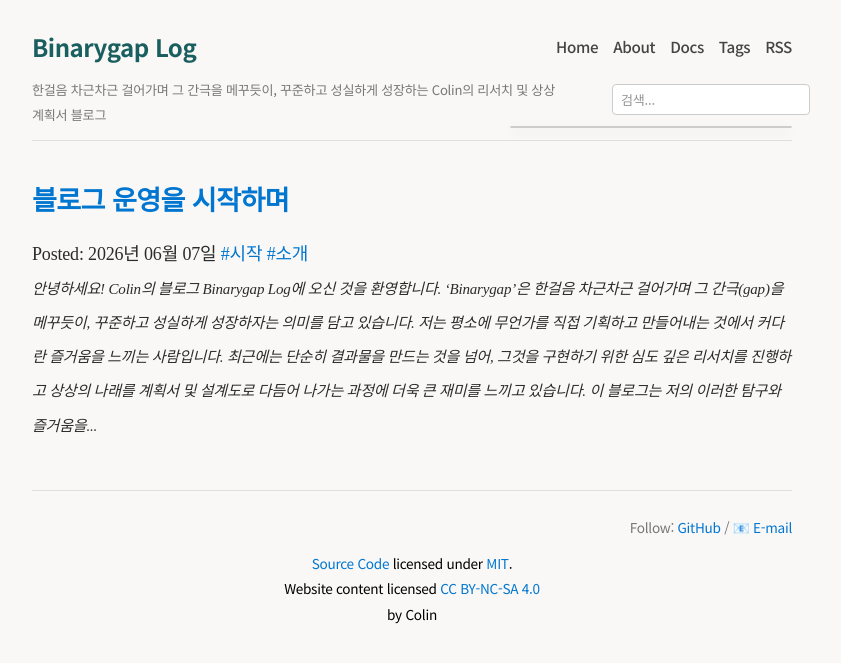
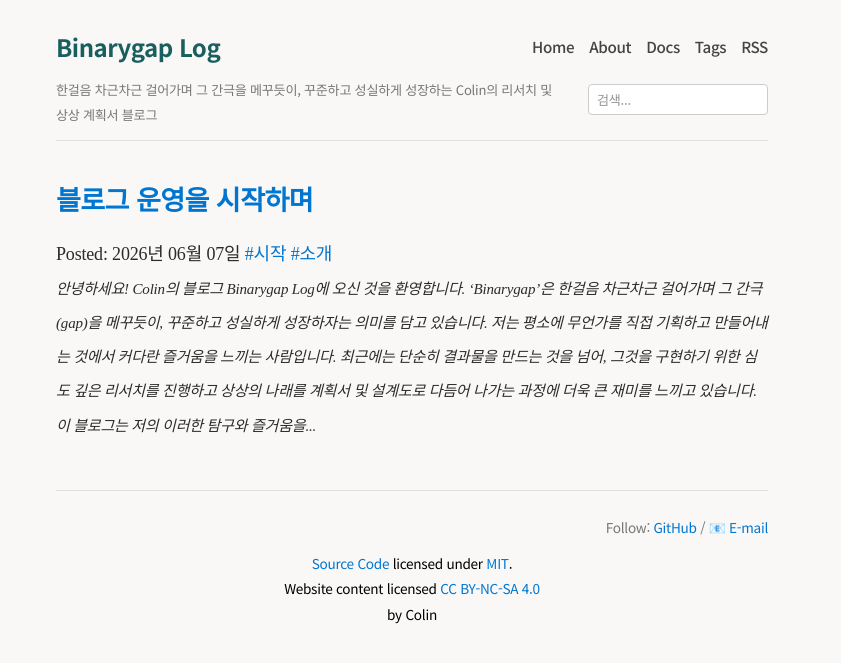
Before and after one commit to Sunggu/sunggu.github.com, a Jekyll site: the page built from index.html, in a window 1280 px wide. Shown: the top 663 px of the page, without its empty margins (228-1069 px from the left). Built offline with Jekyll 4.4.1, drawn with Linux system fonts in a browser that asks for light colours; the list of posts is cut into pages by our own code; comment, search, counter and statistics services are not loaded.

Commit message:
Fix extra line bug under search input and add webkit flex prefix support for iPad mini 1st gen

```diff
--- a/assets/main.css
+++ b/assets/main.css
@@ -9,6 +9,15 @@ body {
     margin: 0 auto;
     padding: 1.5rem 1.5rem;
     letter-spacing: -0.01em;
+
+    /* 구형 기기 호환성 상자 모델 */
+    -webkit-box-sizing: border-box;
+    box-sizing: border-box;
+}
+
+*, *:before, *:after {
+    -webkit-box-sizing: border-box;
+    box-sizing: border-box;
 }
 
 /* 제목 및 UI 요소에는 깔끔한 고딕체 적용 */
@@ -25,7 +34,7 @@ button,
     letter-spacing: -0.02em;
 }
 
-/* 사이트 헤더 컴팩트 레이아웃 */
+/* 사이트 헤더 컴팩트 레이아웃 (iPad mini 1세대 iOS 9 Safari 대응 Flexbox 접두사) */
 .site-header {
     margin-bottom: 2rem;
     padding-bottom: 0.8rem;
@@ -33,10 +42,21 @@ button,
 }
 
 .header-main {
+    display: -webkit-box;
+    display: -webkit-flex;
+    display: -ms-flexbox;
     display: flex;
+    -webkit-box-pack: justify;
+    -webkit-justify-content: space-between;
+    -ms-flex-pack: justify;
     justify-content: space-between;
+    -webkit-box-align: center;
+    -webkit-align-items: center;
+    -ms-flex-align: center;
     align-items: center;
-    flex-wrap: wrap; /* 모바일 뷰어 대응 */
+    -webkit-flex-wrap: wrap;
+    -ms-flex-wrap: wrap;
+    flex-wrap: wrap; /* 모바일 및 태블릿 대응 */
     gap: 10px;
 }
 
@@ -57,6 +77,9 @@ button,
 }
 
 #navigation {
+    display: -webkit-box;
+    display: -webkit-flex;
+    display: -ms-flexbox;
     display: flex;
     gap: 15px;
     margin: 0;
@@ -75,11 +98,22 @@ button,
 }
 
 .header-sub {
+    display: -webkit-box;
+    display: -webkit-flex;
+    display: -ms-flexbox;
     display: flex;
+    -webkit-box-pack: justify;
+    -webkit-justify-content: space-between;
+    -ms-flex-pack: justify;
     justify-content: space-between;
+    -webkit-box-align: center;
+    -webkit-align-items: center;
+    -ms-flex-align: center;
     align-items: center;
+    -webkit-flex-wrap: wrap;
+    -ms-flex-wrap: wrap;
+    flex-wrap: wrap;
     margin-top: 8px;
-    flex-wrap: wrap; /* 모바일 대응 */
     gap: 10px;
 }
 
@@ -106,6 +140,9 @@ button,
     font-size: 0.82rem;
     background-color: #fff !important;
     color: #333 !important;
+    /* iOS 기본 둥근 모서리 및 그림자 초기화 */
+    -webkit-appearance: none;
+    appearance: none;
 }
 
 #search-input:focus {
@@ -130,6 +167,15 @@ button,
     max-height: 250px;
     overflow-y: auto;
     text-align: left;
+}
+
+/* ★ 중요: 검색 결과가 없을(비어있을) 때는 테두리와 그림자 등을 완전히 숨김 (구형 iOS 가로줄 버그 해결) */
+#results-container:empty {
+    display: none;
+    border: none;
+    box-shadow: none;
+    padding: 0;
+    margin: 0;
 }
 
 #results-container li {
```
